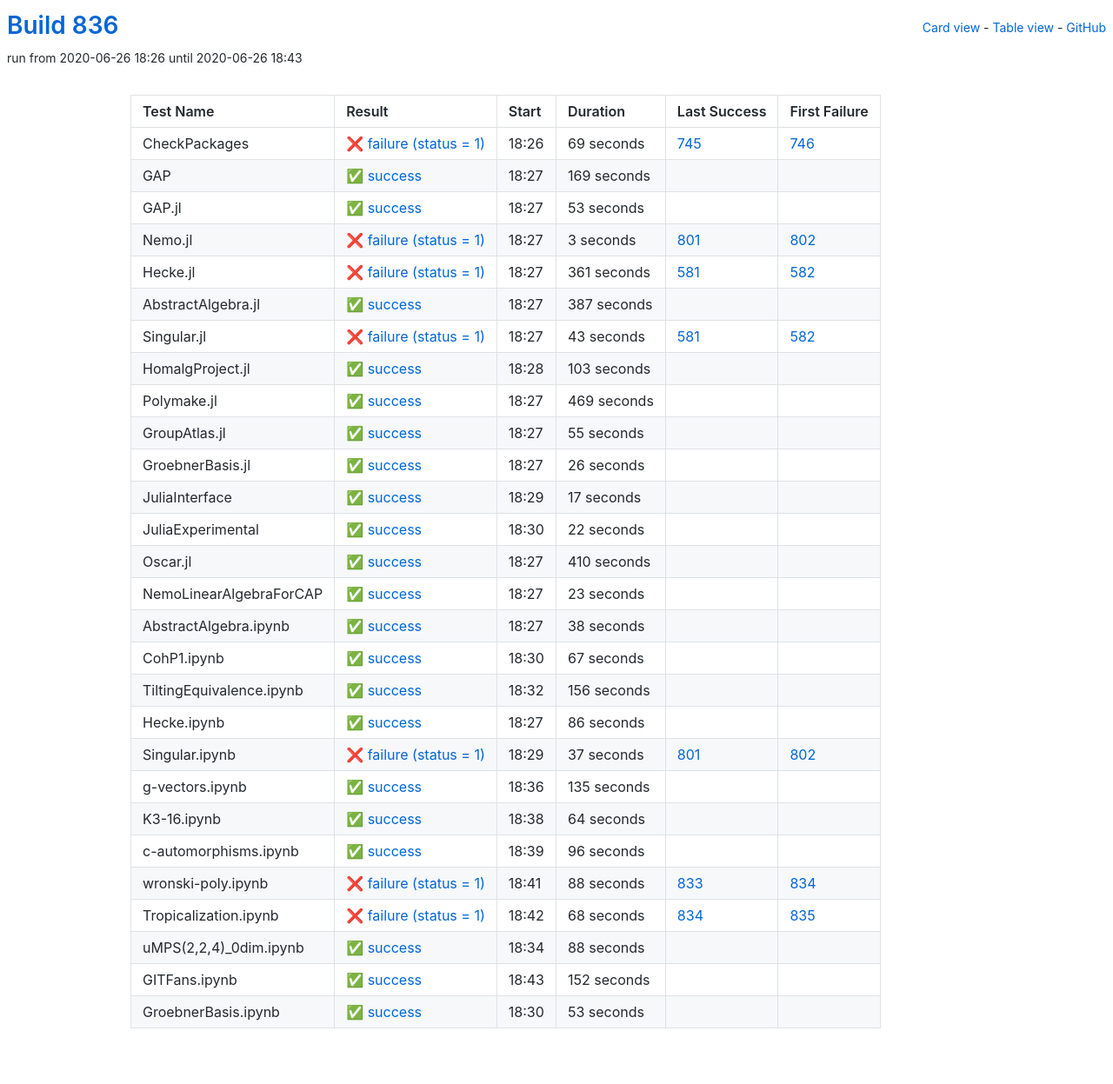
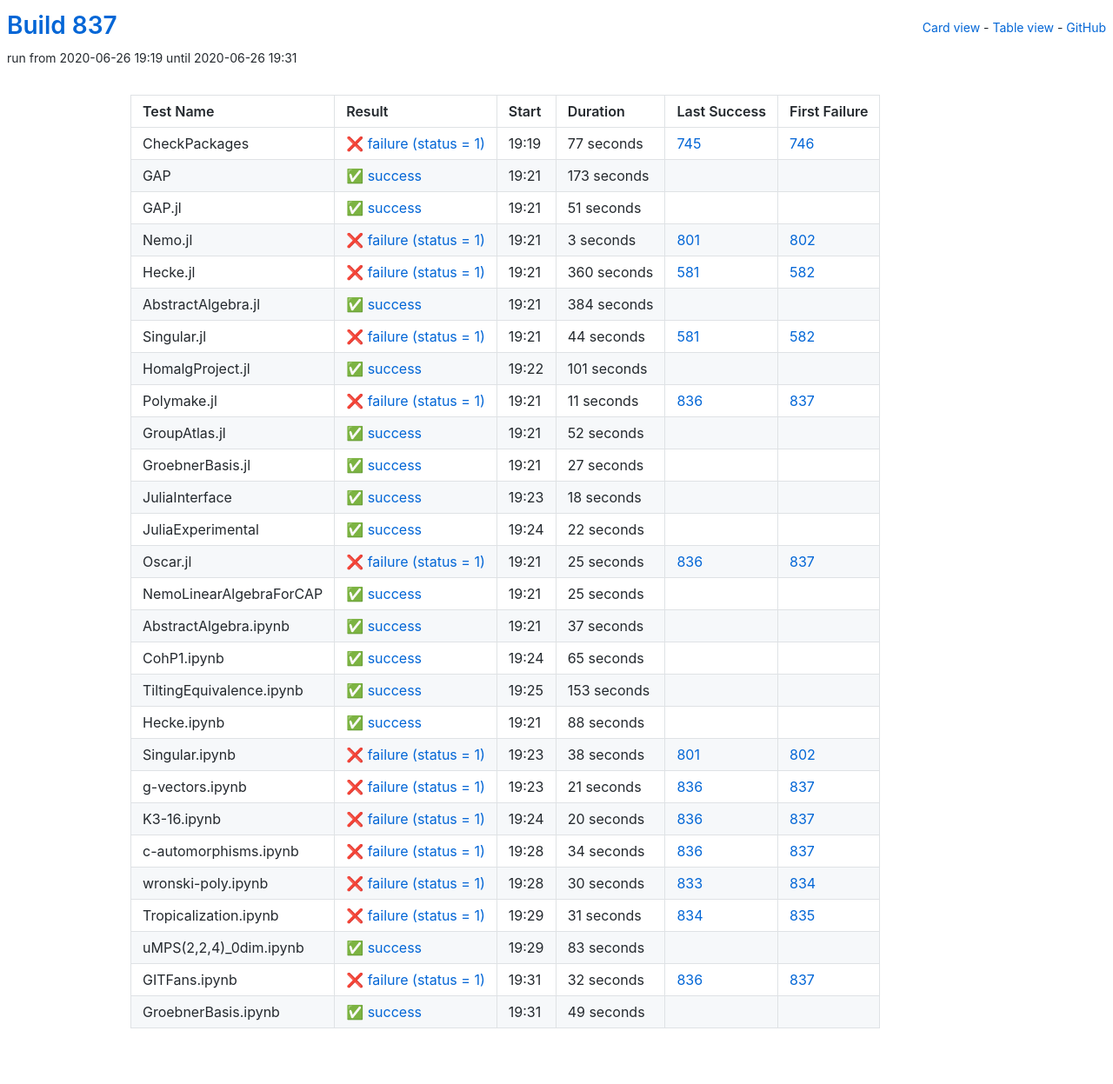
Before and after one commit to oscar-system/oscar-ci-status-1.4, a Jekyll site: the page built from table.html, in a window 1280 px wide. Shown: the whole page at 87% size. Built offline with Jekyll 4.4.1, drawn with Linux system fonts in a browser that asks for light colours.

Commit message:
Build #837

```diff
--- a/_data/ci.yml
+++ b/_data/ci.yml
@@ -1,6 +1,6 @@
 ---
-build: 836
-build_url: https://oscarci.mathematik.uni-kl.de/job/oscar-julia-1.4/836/
+build: 837
+build_url: https://oscarci.mathematik.uni-kl.de/job/oscar-julia-1.4/837/
 job: oscar-julia-1.4
 organization: oscar-system
 repo: oscar-ci-status-1.4
@@ -8,44 +8,44 @@ repourl: https://github.com/oscar-system/oscar-ci-status-1.4
 tests:
 - name: CheckPackages
   id: checkpackages
-  log: https://oscarci.mathematik.uni-kl.de/job/oscar-julia-1.4/836/artifact/logs/build-836/CheckPackages.log
-  start: 2020-06-26 18:26
+  log: https://oscarci.mathematik.uni-kl.de/job/oscar-julia-1.4/837/artifact/logs/build-837/CheckPackages.log
+  start: 2020-06-26 19:19
   success: false
   exitcode: 1
   status: failure
-  duration: 69
+  duration: 77
   last_success: 745
   last_success_url: https://oscarci.mathematik.uni-kl.de/job/oscar-julia-1.4/745/
   first_failure: 746
   first_failure_url: https://oscarci.mathematik.uni-kl.de/job/oscar-julia-1.4/746/
 - name: GAP
   id: gap
-  log: https://oscarci.mathematik.uni-kl.de/job/oscar-julia-1.4/836/artifact/logs/build-836/GAP.log
-  start: 2020-06-26 18:27
+  log: https://oscarci.mathematik.uni-kl.de/job/oscar-julia-1.4/837/artifact/logs/build-837/GAP.log
+  start: 2020-06-26 19:21
   success: true
   exitcode: 0
   status: success
-  duration: 169
+  duration: 173
   last_success: false
   last_success_url:
   first_failure: false
   first_failure_url:
 - name: GAP.jl
   id: gap-jl
-  log: https://oscarci.mathematik.uni-kl.de/job/oscar-julia-1.4/836/artifact/logs/build-836/GAP.jl.log
-  start: 2020-06-26 18:27
+  log: https://oscarci.mathematik.uni-kl.de/job/oscar-julia-1.4/837/artifact/logs/build-837/GAP.jl.log
+  start: 2020-06-26 19:21
   success: true
   exitcode: 0
   status: success
-  duration: 53
+  duration: 51
   last_success: false
   last_success_url:
   first_failure: false
   first_failure_url:
 - name: Nemo.jl
   id: nemo-jl
-  log: https://oscarci.mathematik.uni-kl.de/job/oscar-julia-1.4/836/artifact/logs/build-836/Nemo.jl.log
-  start: 2020-06-26 18:27
+  log: https://oscarci.mathematik.uni-kl.de/job/oscar-julia-1.4/837/artifact/logs/build-837/Nemo.jl.log
+  start: 2020-06-26 19:21
   success: false
   exitcode: 1
   status: failure
@@ -56,104 +56,104 @@ tests:
   first_failure_url: https://oscarci.mathematik.uni-kl.de/job/oscar-julia-1.4/802/
 - name: Hecke.jl
   id: hecke-jl
-  log: https://oscarci.mathematik.uni-kl.de/job/oscar-julia-1.4/836/artifact/logs/build-836/Hecke.jl.log
-  start: 2020-06-26 18:27
+  log: https://oscarci.mathematik.uni-kl.de/job/oscar-julia-1.4/837/artifact/logs/build-837/Hecke.jl.log
+  start: 2020-06-26 19:21
   success: false
   exitcode: 1
   status: failure
-  duration: 361
+  duration: 360
   last_success: 581
   last_success_url: https://oscarci.mathematik.uni-kl.de/job/oscar-julia-1.4/581/
   first_failure: 582
   first_failure_url: https://oscarci.mathematik.uni-kl.de/job/oscar-julia-1.4/582/
 - name: AbstractAlgebra.jl
   id: abstractalgebra-jl
-  log: https://oscarci.mathematik.uni-kl.de/job/oscar-julia-1.4/836/artifact/logs/build-836/AbstractAlgebra.jl.log
-  start: 2020-06-26 18:27
+  log: https://oscarci.mathematik.uni-kl.de/job/oscar-julia-1.4/837/artifact/logs/build-837/AbstractAlgebra.jl.log
+  start: 2020-06-26 19:21
   success: true
   exitcode: 0
   status: success
-  duration: 387
+  duration: 384
   last_success: false
   last_success_url:
   first_failure: false
   first_failure_url:
 - name: Singular.jl
   id: singular-jl
-  log: https://oscarci.mathematik.uni-kl.de/job/oscar-julia-1.4/836/artifact/logs/build-836/Singular.jl.log
-  start: 2020-06-26 18:27
+  log: https://oscarci.mathematik.uni-kl.de/job/oscar-julia-1.4/837/artifact/logs/build-837/Singular.jl.log
+  start: 2020-06-26 19:21
   success: false
   exitcode: 1
   status: failure
-  duration: 43
+  duration: 44
   last_success: 581
   last_success_url: https://oscarci.mathematik.uni-kl.de/job/oscar-julia-1.4/581/
   first_failure: 582
   first_failure_url: https://oscarci.mathematik.uni-kl.de/job/oscar-julia-1.4/582/
 - name: HomalgProject.jl
   id: homalgproject-jl
-  log: https://oscarci.mathematik.uni-kl.de/job/oscar-julia-1.4/836/artifact/logs/build-836/HomalgProject.jl.log
-  start: 2020-06-26 18:28
+  log: https://oscarci.mathematik.uni-kl.de/job/oscar-julia-1.4/837/artifact/logs/build-837/HomalgProject.jl.log
+  start: 2020-06-26 19:22
   success: true
   exitcode: 0
   status: success
-  duration: 103
+  duration: 101
   last_success: false
   last_success_url:
   first_failure: false
   first_failure_url:
 - name: Polymake.jl
   id: polymake-jl
-  log: https://oscarci.mathematik.uni-kl.de/job/oscar-julia-1.4/836/artifact/logs/build-836/Polymake.jl.log
-  start: 2020-06-26 18:27
+  log: https://oscarci.mathematik.uni-kl.de/job/oscar-julia-1.4/837/artifact/logs/build-837/Polymake.jl.log
+  start: 2020-06-26 19:21
+  success: false
+  exitcode: 1
+  status: failure
+  duration: 11
+  last_success: 836
+  last_success_url: https://oscarci.mathematik.uni-kl.de/job/oscar-julia-1.4/836/
+  first_failure: 837
+  first_failure_url: https://oscarci.mathematik.uni-kl.de/job/oscar-julia-1.4/837/
+- name: GroupAtlas.jl
+  id: groupatlas-jl
+  log: https://oscarci.mathematik.uni-kl.de/job/oscar-julia-1.4/837/artifact/logs/build-837/GroupAtlas.jl.log
+  start: 2020-06-26 19:21
   success: true
   exitcode: 0
   status: success
-  duration: 469
-  last_success: false
-  last_success_url:
-  first_failure: false
-  first_failure_url:
-- name: GroupAtlas.jl
-  id: groupatlas-jl
-  log: https://oscarci.mathematik.uni-kl.de/job/oscar-julia-1.4/836/artifact/logs/build-836/GroupAtlas.jl.log
-  start: 2020-06-26 18:27
-  success: true
-  exitcode: 0
-  status: success
-  duration: 55
+  duration: 52
   last_success: false
   last_success_url:
   first_failure: false
   first_failure_url:
 - name: GroebnerBasis.jl
   id: groebnerbasis-jl
-  log: https://oscarci.mathematik.uni-kl.de/job/oscar-julia-1.4/836/artifact/logs/build-836/GroebnerBasis.jl.log
-  start: 2020-06-26 18:27
+  log: https://oscarci.mathematik.uni-kl.de/job/oscar-julia-1.4/837/artifact/logs/build-837/GroebnerBasis.jl.log
+  start: 2020-06-26 19:21
   success: true
   exitcode: 0
   status: success
-  duration: 26
+  duration: 27
   last_success: false
   last_success_url:
   first_failure: false
   first_failure_url:
 - name: JuliaInterface
   id: juliainterface
-  log: https://oscarci.mathematik.uni-kl.de/job/oscar-julia-1.4/836/artifact/logs/build-836/JuliaInterface.log
-  start: 2020-06-26 18:29
+  log: https://oscarci.mathematik.uni-kl.de/job/oscar-julia-1.4/837/artifact/logs/build-837/JuliaInterface.log
+  start: 2020-06-26 19:23
   success: true
   exitcode: 0
   status: success
-  duration: 17
+  duration: 18
   last_success: false
   last_success_url:
   first_failure: false
   first_failure_url:
 - name: JuliaExperimental
   id: juliaexperimental
-  log: https://oscarci.mathematik.uni-kl.de/job/oscar-julia-1.4/836/artifact/logs/build-836/JuliaExperimental.log
-  start: 2020-06-26 18:30
+  log: https://oscarci.mathematik.uni-kl.de/job/oscar-julia-1.4/837/artifact/logs/build-837/JuliaExperimental.log
+  start: 2020-06-26 19:24
   success: true
   exitcode: 0
   status: success
@@ -164,152 +164,68 @@ tests:
   first_failure_url:
 - name: Oscar.jl
   id: oscar-jl
-  log: https://oscarci.mathematik.uni-kl.de/job/oscar-julia-1.4/836/artifact/logs/build-836/Oscar.jl.log
-  start: 2020-06-26 18:27
+  log: https://oscarci.mathematik.uni-kl.de/job/oscar-julia-1.4/837/artifact/logs/build-837/Oscar.jl.log
+  start: 2020-06-26 19:21
+  success: false
+  exitcode: 1
+  status: failure
+  duration: 25
+  last_success: 836
+  last_success_url: https://oscarci.mathematik.uni-kl.de/job/oscar-julia-1.4/836/
+  first_failure: 837
+  first_failure_url: https://oscarci.mathematik.uni-kl.de/job/oscar-julia-1.4/837/
+- name: NemoLinearAlgebraForCAP
+  id: nemolinearalgebraforcap
+  log: https://oscarci.mathematik.uni-kl.de/job/oscar-julia-1.4/837/artifact/logs/build-837/NemoLinearAlgebraForCAP.log
+  start: 2020-06-26 19:21
   success: true
   exitcode: 0
   status: success
-  duration: 410
-  last_success: false
-  last_success_url:
-  first_failure: false
-  first_failure_url:
-- name: NemoLinearAlgebraForCAP
-  id: nemolinearalgebraforcap
-  log: https://oscarci.mathematik.uni-kl.de/job/oscar-julia-1.4/836/artifact/logs/build-836/NemoLinearAlgebraForCAP.log
-  start: 2020-06-26 18:27
-  success: true
-  exitcode: 0
-  status: success
-  duration: 23
+  duration: 25
   last_success: false
   last_success_url:
   first_failure: false
   first_failure_url:
 - name: AbstractAlgebra.ipynb
   id: abstractalgebra-ipynb
-  log: https://oscarci.mathematik.uni-kl.de/job/oscar-julia-1.4/836/artifact/logs/build-836/AbstractAlgebra.ipynb.log
-  start: 2020-06-26 18:27
+  log: https://oscarci.mathematik.uni-kl.de/job/oscar-julia-1.4/837/artifact/logs/build-837/AbstractAlgebra.ipynb.log
+  start: 2020-06-26 19:21
   success: true
   exitcode: 0
   status: success
-  duration: 38
+  duration: 37
   last_success: false
   last_success_url:
   first_failure: false
   first_failure_url:
 - name: CohP1.ipynb
   id: cohp1-ipynb
-  log: https://oscarci.mathematik.uni-kl.de/job/oscar-julia-1.4/836/artifact/logs/build-836/CohP1.ipynb.log
-  start: 2020-06-26 18:30
+  log: https://oscarci.mathematik.uni-kl.de/job/oscar-julia-1.4/837/artifact/logs/build-837/CohP1.ipynb.log
+  start: 2020-06-26 19:24
   success: true
   exitcode: 0
   status: success
-  duration: 67
+  duration: 65
   last_success: false
   last_success_url:
   first_failure: false
   first_failure_url:
 - name: TiltingEquivalence.ipynb
   id: tiltingequivalence-ipynb
-  log: https://oscarci.mathematik.uni-kl.de/job/oscar-julia-1.4/836/artifact/logs/build-836/TiltingEquivalence.ipynb.log
-  start: 2020-06-26 18:32
+  log: https://oscarci.mathematik.uni-kl.de/job/oscar-julia-1.4/837/artifact/logs/build-837/TiltingEquivalence.ipynb.log
+  start: 2020-06-26 19:25
   success: true
   exitcode: 0
   status: success
-  duration: 156
+  duration: 153
   last_success: false
   last_success_url:
   first_failure: false
   first_failure_url:
 - name: Hecke.ipynb
   id: hecke-ipynb
-  log: https://oscarci.mathematik.uni-kl.de/job/oscar-julia-1.4/836/artifact/logs/build-836/Hecke.ipynb.log
-  start: 2020-06-26 18:27
-  success: true
-  exitcode: 0
-  status: success
-  duration: 86
-  last_success: false
-  last_success_url:
-  first_failure: false
-  first_failure_url:
-- name: Singular.ipynb
-  id: singular-ipynb
-  log: https://oscarci.mathematik.uni-kl.de/job/oscar-julia-1.4/836/artifact/logs/build-836/Singular.ipynb.log
-  start: 2020-06-26 18:29
-  success: false
-  exitcode: 1
-  status: failure
-  duration: 37
-  last_success: 801
-  last_success_url: https://oscarci.mathematik.uni-kl.de/job/oscar-julia-1.4/801/
-  first_failure: 802
-  first_failure_url: https://oscarci.mathematik.uni-kl.de/job/oscar-julia-1.4/802/
-- name: g-vectors.ipynb
-  id: g-vectors-ipynb
-  log: https://oscarci.mathematik.uni-kl.de/job/oscar-julia-1.4/836/artifact/logs/build-836/g-vectors.ipynb.log
-  start: 2020-06-26 18:36
-  success: true
-  exitcode: 0
-  status: success
-  duration: 135
-  last_success: false
-  last_success_url:
-  first_failure: false
-  first_failure_url:
-- name: K3-16.ipynb
-  id: k3-16-ipynb
-  log: https://oscarci.mathematik.uni-kl.de/job/oscar-julia-1.4/836/artifact/logs/build-836/K3-16.ipynb.log
-  start: 2020-06-26 18:38
-  success: true
-  exitcode: 0
-  status: success
-  duration: 64
-  last_success: false
-  last_success_url:
-  first_failure: false
-  first_failure_url:
-- name: c-automorphisms.ipynb
-  id: c-automorphisms-ipynb
-  log: https://oscarci.mathematik.uni-kl.de/job/oscar-julia-1.4/836/artifact/logs/build-836/c-automorphisms.ipynb.log
-  start: 2020-06-26 18:39
-  success: true
-  exitcode: 0
-  status: success
-  duration: 96
-  last_success: false
-  last_success_url:
-  first_failure: false
-  first_failure_url:
-- name: wronski-poly.ipynb
-  id: wronski-poly-ipynb
-  log: https://oscarci.mathematik.uni-kl.de/job/oscar-julia-1.4/836/artifact/logs/build-836/wronski-poly.ipynb.log
-  start: 2020-06-26 18:41
-  success: false
-  exitcode: 1
-  status: failure
-  duration: 88
-  last_success: 833
-  last_success_url: https://oscarci.mathematik.uni-kl.de/job/oscar-julia-1.4/833/
-  first_failure: 834
-  first_failure_url: https://oscarci.mathematik.uni-kl.de/job/oscar-julia-1.4/834/
-- name: Tropicalization.ipynb
-  id: tropicalization-ipynb
-  log: https://oscarci.mathematik.uni-kl.de/job/oscar-julia-1.4/836/artifact/logs/build-836/Tropicalization.ipynb.log
-  start: 2020-06-26 18:42
-  success: false
-  exitcode: 1
-  status: failure
-  duration: 68
-  last_success: 834
-  last_success_url: https://oscarci.mathematik.uni-kl.de/job/oscar-julia-1.4/834/
-  first_failure: 835
-  first_failure_url: https://oscarci.mathematik.uni-kl.de/job/oscar-julia-1.4/835/
-- name: uMPS(2,2,4)_0dim.ipynb
-  id: umps-2-2-4-0dim-ipynb
-  log: https://oscarci.mathematik.uni-kl.de/job/oscar-julia-1.4/836/artifact/logs/build-836/uMPS-2-2-4-_0dim.ipynb.log
-  start: 2020-06-26 18:34
+  log: https://oscarci.mathematik.uni-kl.de/job/oscar-julia-1.4/837/artifact/logs/build-837/Hecke.ipynb.log
+  start: 2020-06-26 19:21
   success: true
   exitcode: 0
   status: success
@@ -318,26 +234,110 @@ tests:
   last_success_url:
   first_failure: false
   first_failure_url:
-- name: GITFans.ipynb
-  id: gitfans-ipynb
-  log: https://oscarci.mathematik.uni-kl.de/job/oscar-julia-1.4/836/artifact/logs/build-836/GITFans.ipynb.log
-  start: 2020-06-26 18:43
+- name: Singular.ipynb
+  id: singular-ipynb
+  log: https://oscarci.mathematik.uni-kl.de/job/oscar-julia-1.4/837/artifact/logs/build-837/Singular.ipynb.log
+  start: 2020-06-26 19:23
+  success: false
+  exitcode: 1
+  status: failure
+  duration: 38
+  last_success: 801
+  last_success_url: https://oscarci.mathematik.uni-kl.de/job/oscar-julia-1.4/801/
+  first_failure: 802
+  first_failure_url: https://oscarci.mathematik.uni-kl.de/job/oscar-julia-1.4/802/
+- name: g-vectors.ipynb
+  id: g-vectors-ipynb
+  log: https://oscarci.mathematik.uni-kl.de/job/oscar-julia-1.4/837/artifact/logs/build-837/g-vectors.ipynb.log
+  start: 2020-06-26 19:23
+  success: false
+  exitcode: 1
+  status: failure
+  duration: 21
+  last_success: 836
+  last_success_url: https://oscarci.mathematik.uni-kl.de/job/oscar-julia-1.4/836/
+  first_failure: 837
+  first_failure_url: https://oscarci.mathematik.uni-kl.de/job/oscar-julia-1.4/837/
+- name: K3-16.ipynb
+  id: k3-16-ipynb
+  log: https://oscarci.mathematik.uni-kl.de/job/oscar-julia-1.4/837/artifact/logs/build-837/K3-16.ipynb.log
+  start: 2020-06-26 19:24
+  success: false
+  exitcode: 1
+  status: failure
+  duration: 20
+  last_success: 836
+  last_success_url: https://oscarci.mathematik.uni-kl.de/job/oscar-julia-1.4/836/
+  first_failure: 837
+  first_failure_url: https://oscarci.mathematik.uni-kl.de/job/oscar-julia-1.4/837/
+- name: c-automorphisms.ipynb
+  id: c-automorphisms-ipynb
+  log: https://oscarci.mathematik.uni-kl.de/job/oscar-julia-1.4/837/artifact/logs/build-837/c-automorphisms.ipynb.log
+  start: 2020-06-26 19:28
+  success: false
+  exitcode: 1
+  status: failure
+  duration: 34
+  last_success: 836
+  last_success_url: https://oscarci.mathematik.uni-kl.de/job/oscar-julia-1.4/836/
+  first_failure: 837
+  first_failure_url: https://oscarci.mathematik.uni-kl.de/job/oscar-julia-1.4/837/
+- name: wronski-poly.ipynb
+  id: wronski-poly-ipynb
+  log: https://oscarci.mathematik.uni-kl.de/job/oscar-julia-1.4/837/artifact/logs/build-837/wronski-poly.ipynb.log
+  start: 2020-06-26 19:28
+  success: false
+  exitcode: 1
+  status: failure
+  duration: 30
+  last_success: 833
+  last_success_url: https://oscarci.mathematik.uni-kl.de/job/oscar-julia-1.4/833/
+  first_failure: 834
+  first_failure_url: https://oscarci.mathematik.uni-kl.de/job/oscar-julia-1.4/834/
+- name: Tropicalization.ipynb
+  id: tropicalization-ipynb
+  log: https://oscarci.mathematik.uni-kl.de/job/oscar-julia-1.4/837/artifact/logs/build-837/Tropicalization.ipynb.log
+  start: 2020-06-26 19:29
+  success: false
+  exitcode: 1
+  status: failure
+  duration: 31
+  last_success: 834
+  last_success_url: https://oscarci.mathematik.uni-kl.de/job/oscar-julia-1.4/834/
+  first_failure: 835
+  first_failure_url: https://oscarci.mathematik.uni-kl.de/job/oscar-julia-1.4/835/
+- name: uMPS(2,2,4)_0dim.ipynb
+  id: umps-2-2-4-0dim-ipynb
+  log: https://oscarci.mathematik.uni-kl.de/job/oscar-julia-1.4/837/artifact/logs/build-837/uMPS-2-2-4-_0dim.ipynb.log
+  start: 2020-06-26 19:29
   success: true
   exitcode: 0
   status: success
-  duration: 152
+  duration: 83
   last_success: false
   last_success_url:
   first_failure: false
   first_failure_url:
+- name: GITFans.ipynb
+  id: gitfans-ipynb
+  log: https://oscarci.mathematik.uni-kl.de/job/oscar-julia-1.4/837/artifact/logs/build-837/GITFans.ipynb.log
+  start: 2020-06-26 19:31
+  success: false
+  exitcode: 1
+  status: failure
+  duration: 32
+  last_success: 836
+  last_success_url: https://oscarci.mathematik.uni-kl.de/job/oscar-julia-1.4/836/
+  first_failure: 837
+  first_failure_url: https://oscarci.mathematik.uni-kl.de/job/oscar-julia-1.4/837/
 - name: GroebnerBasis.ipynb
   id: groebnerbasis-ipynb
-  log: https://oscarci.mathematik.uni-kl.de/job/oscar-julia-1.4/836/artifact/logs/build-836/GroebnerBasis.ipynb.log
-  start: 2020-06-26 18:30
+  log: https://oscarci.mathematik.uni-kl.de/job/oscar-julia-1.4/837/artifact/logs/build-837/GroebnerBasis.ipynb.log
+  start: 2020-06-26 19:31
   success: true
   exitcode: 0
   status: success
-  duration: 53
+  duration: 49
   last_success: false
   last_success_url:
   first_failure: false
```
Also changed, not shown: README.md.
